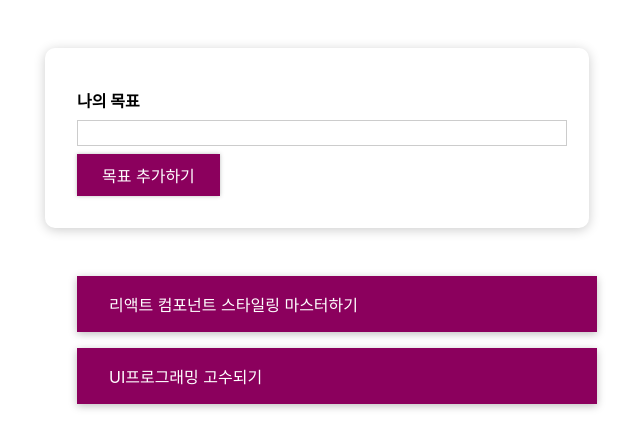
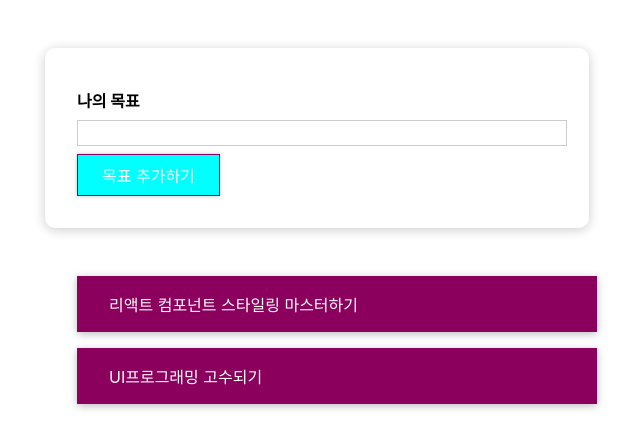
Before and after one commit to bumjun2/react-study202308, a React (Create React App) app: page / in a window 1280 px wide. Shown: the top 448 px of the page, without its empty margins (323-963 px from the left). Built offline with nearby package versions, Linux system fonts and the light colour scheme.

Commit message:
style compont

```diff
--- a/package.json
+++ b/package.json
@@ -9,6 +9,7 @@
     "react": "^18.2.0",
     "react-dom": "^18.2.0",
     "react-scripts": "5.0.1",
+    "styled-components": "^6.0.7",
     "web-vitals": "^2.1.4"
   },
   "scripts": {
--- a/src/components/CourseGoals/CourseList.js
+++ b/src/components/CourseGoals/CourseList.js
@@ -2,6 +2,9 @@
 import './CourseList.css';
 import CourseItem from './CourseItem';
 
+import styled from 'styled-components';
+
+const CourseUl = styled.ul``;
 const CourseList = ({ items, onDelete }) => {
   return (
     <ul className="goal-list">
--- a/src/components/UI/Button/Button.js
+++ b/src/components/UI/Button/Button.js
@@ -1,17 +1,39 @@
 import React from 'react';
 
-import './Button.css';
+// import './Button.css';
+import styled from 'styled-components';
 
-const Button = ({ type, onClick, children }) => {
-  return (
-    <button
-      type={type}
-      className="button"
-      onClick={onClick}
-    >
-      {children}
-    </button>
-  );
-};
+const Button = styled.button`
+  font: inherit;
+  padding: 0.5rem 1.5rem;
+  border: 1px solid #8b005d;
+  color: white;
+  background: aqua;
+  box-shadow: 0 0 4px rgba(0, 0, 0, 0.26);
+  cursor: pointer;
+
+  &:focus {
+    outline: none;
+  }
+  &:hover {
+  }
+  &:active {
+    background: #ac0e77;
+    border-color: #ac0e77;
+    box-shadow: 0 0 8px rgba(0, 0, 0, 0.26);
+  }
+`;
+
+// const Button = ({ type, onClick, children }) => {
+//   return (
+//     <button
+//       type={type}
+//       className="button"
+//       onClick={onClick}
+//     >
+//       {children}
+//     </button>
+//   );
+// };
 
 export default Button;
```
Also changed, not shown: 2 other files (tests, documents, lock files or other folders).
